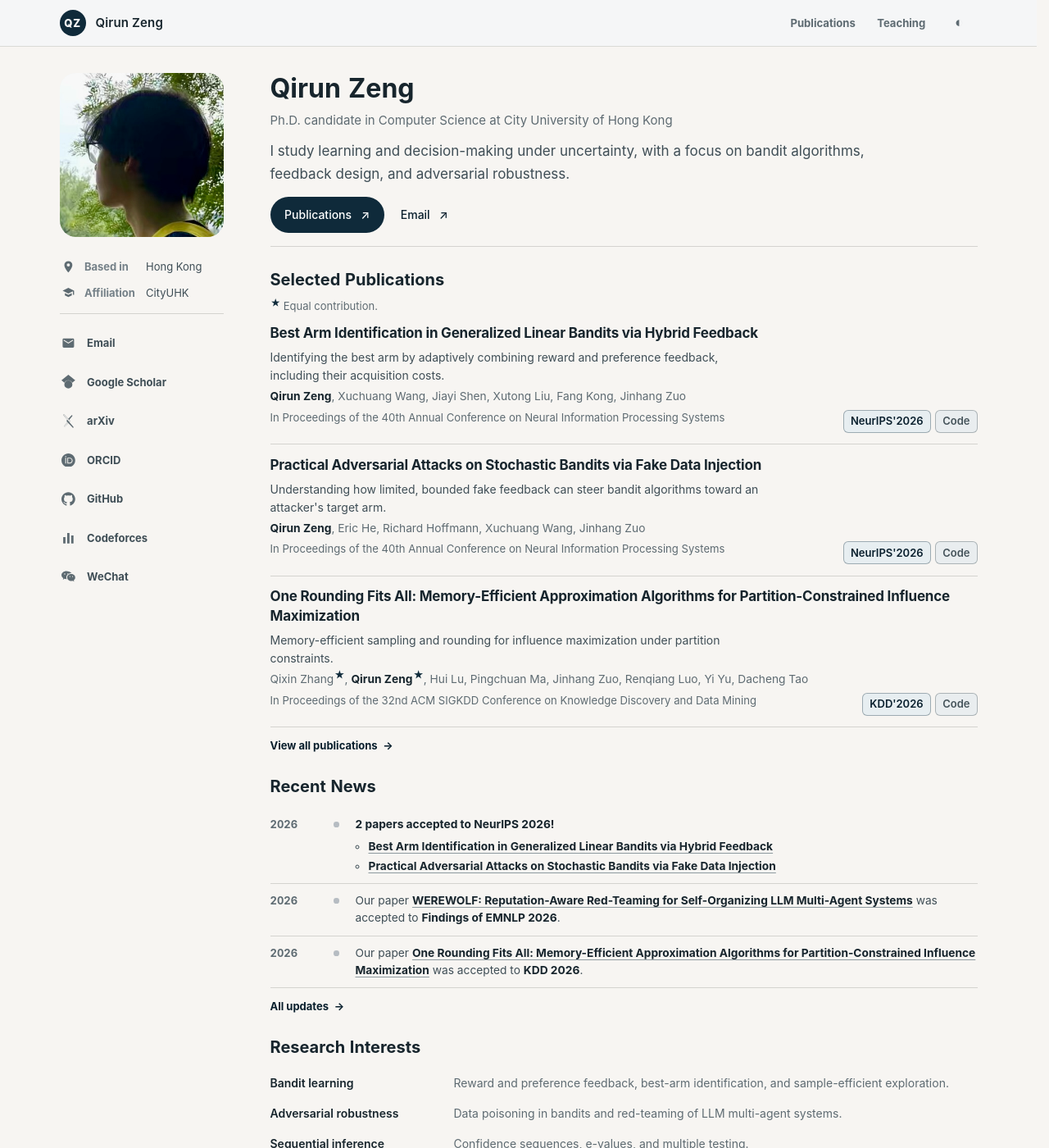
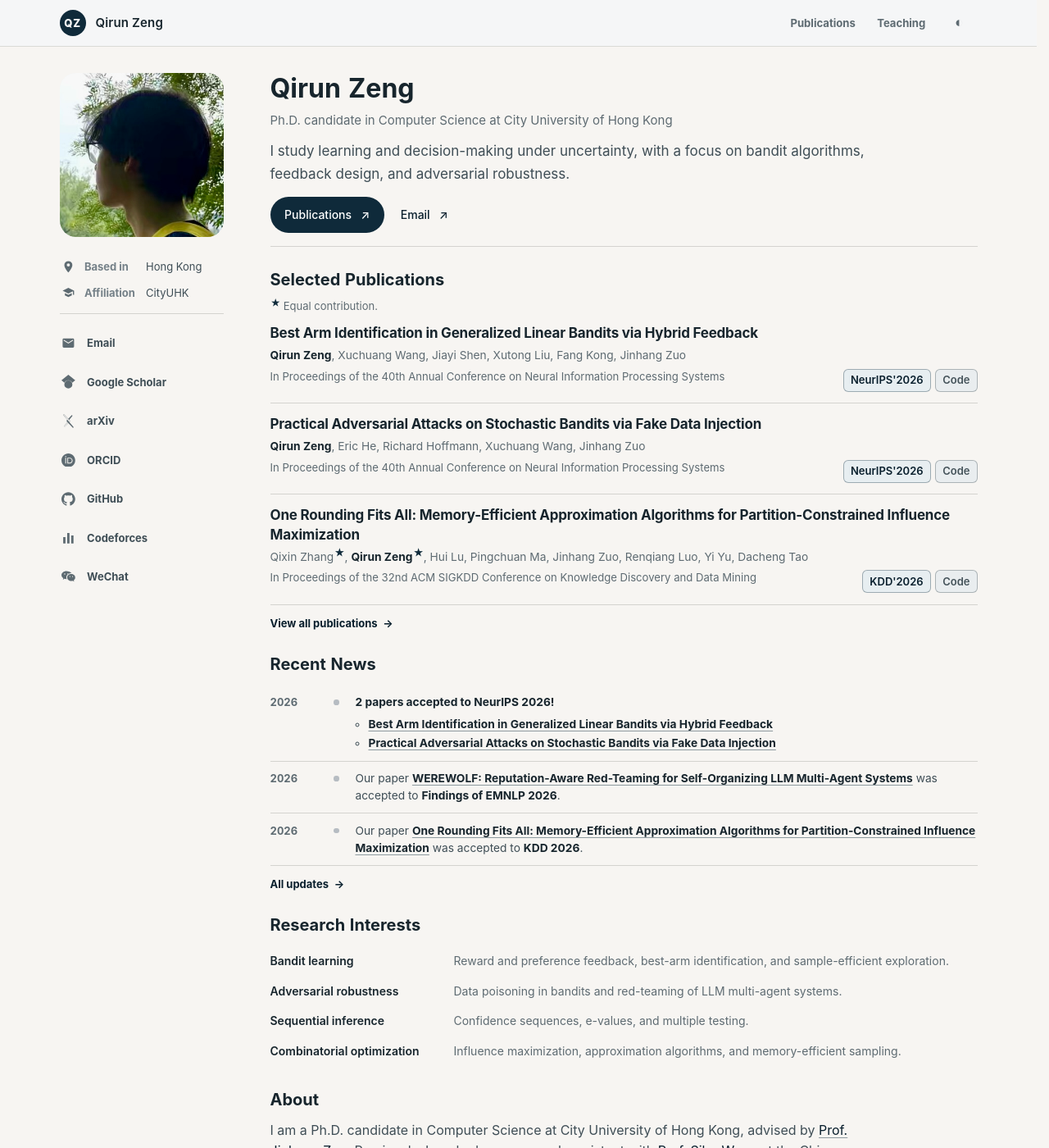
Before and after one commit to qirunzeng/qirunzeng.github.io, a Jekyll site: the page built from index.html, in a window 1280 px wide and 1400 px high. Shown: the whole window at 82% size. Built offline with Jekyll 4.4.1, drawn with Linux system fonts in a browser that asks for light colours.

Commit message:
Remove one-line summaries from selected publications

```diff
--- a/_data/assets.json
+++ b/_data/assets.json
@@ -1,4 +1,4 @@
 {
-  "css": "0558dc169e3b5633",
+  "css": "7b56f8cadceb8aff",
   "js": "49c589e744dc6c23"
 }
--- a/_data/publications.yml
+++ b/_data/publications.yml
@@ -25,7 +25,6 @@ conference:
   - id: "one-rounding-fits-all"
     url: "https://dl.acm.org/doi/10.1145/3770855.3817696"
     title: "One Rounding Fits All: Memory-Efficient Approximation Algorithms for Partition-Constrained Influence Maximization"
-    summary: "Memory-efficient sampling and rounding for influence maximization under partition constraints."
     publication_date: "8 August 2026"
     publication_date_iso: "2026-08-08"
     doi: "10.1145/3770855.3817696"
@@ -81,7 +80,6 @@ conference:
     url: "https://arxiv.org/abs/2605.05745"
     pin_to_top: true
     title: "Best Arm Identification in Generalized Linear Bandits via Hybrid Feedback"
-    summary: "Identifying the best arm by adaptively combining reward and preference feedback, including their acquisition costs."
     publication_date: "7 May 2026"
     publication_date_iso: "2026-05-07"
     doi: "10.48550/arXiv.2605.05745"
@@ -109,7 +107,6 @@ conference:
     url: "https://arxiv.org/abs/2505.21938"
     pin_to_top: true
     title: "Practical Adversarial Attacks on Stochastic Bandits via Fake Data Injection"
-    summary: "Understanding how limited, bounded fake feedback can steer bandit algorithms toward an attacker's target arm."
     publication_date: "28 May 2025"
     publication_date_iso: "2025-05-28"
     doi: "10.48550/arXiv.2505.21938"
--- a/_includes/publication.html
+++ b/_includes/publication.html
@@ -9,10 +9,6 @@
         {{ include.paper.title }}
       {% endif %}
     </h3>
-
-    {% if include.show_summary and include.paper.summary %}
-      <p class="publication__summary">{{ include.paper.summary }}</p>
-    {% endif %}
 
     <p class="publication__authors">
       {% for author in include.paper.authors %}{% if author.me %}<strong>{{ author.name }}</strong>{% else %}{{ author.name }}{% endif %}{% if author.equal %}<sup class="publication__equal-marker" title="Equal contribution">⋆</sup>{% endif %}{% if author.mentored %}<sup class="publication__mentor-marker" title="Mentored student">†</sup>{% endif %}{% unless forloop.last %}, {% endunless %}{% endfor %}
--- a/assets/css/main.css
+++ b/assets/css/main.css
@@ -637,14 +637,6 @@ a {
 .publication__title a:focus-visible {
   color: var(--accent);
   text-decoration: underline;
-}
-
-.publication__summary {
-  max-width: 68ch;
-  margin: 0.4rem 0 0;
-  color: var(--ink-soft);
-  font-size: 0.875rem;
-  line-height: 1.55;
 }
 
 .publication__authors {
--- a/index.html
+++ b/index.html
@@ -26,7 +26,7 @@ description: "Qirun Zeng is a Ph.D. candidate in Computer Science at City Univer
     {% assign all_publications = site.data.publications.conference | concat: site.data.publications.journal | concat: site.data.publications.preprints %}
     {% for publication_id in home.selected_publications %}
       {% assign paper = all_publications | where: "id", publication_id | first %}
-      {% if paper %}{% include publication.html paper=paper show_summary=true %}{% endif %}
+      {% if paper %}{% include publication.html paper=paper %}{% endif %}
     {% endfor %}
   </div>
 
```
Also changed, not shown: README.md.
